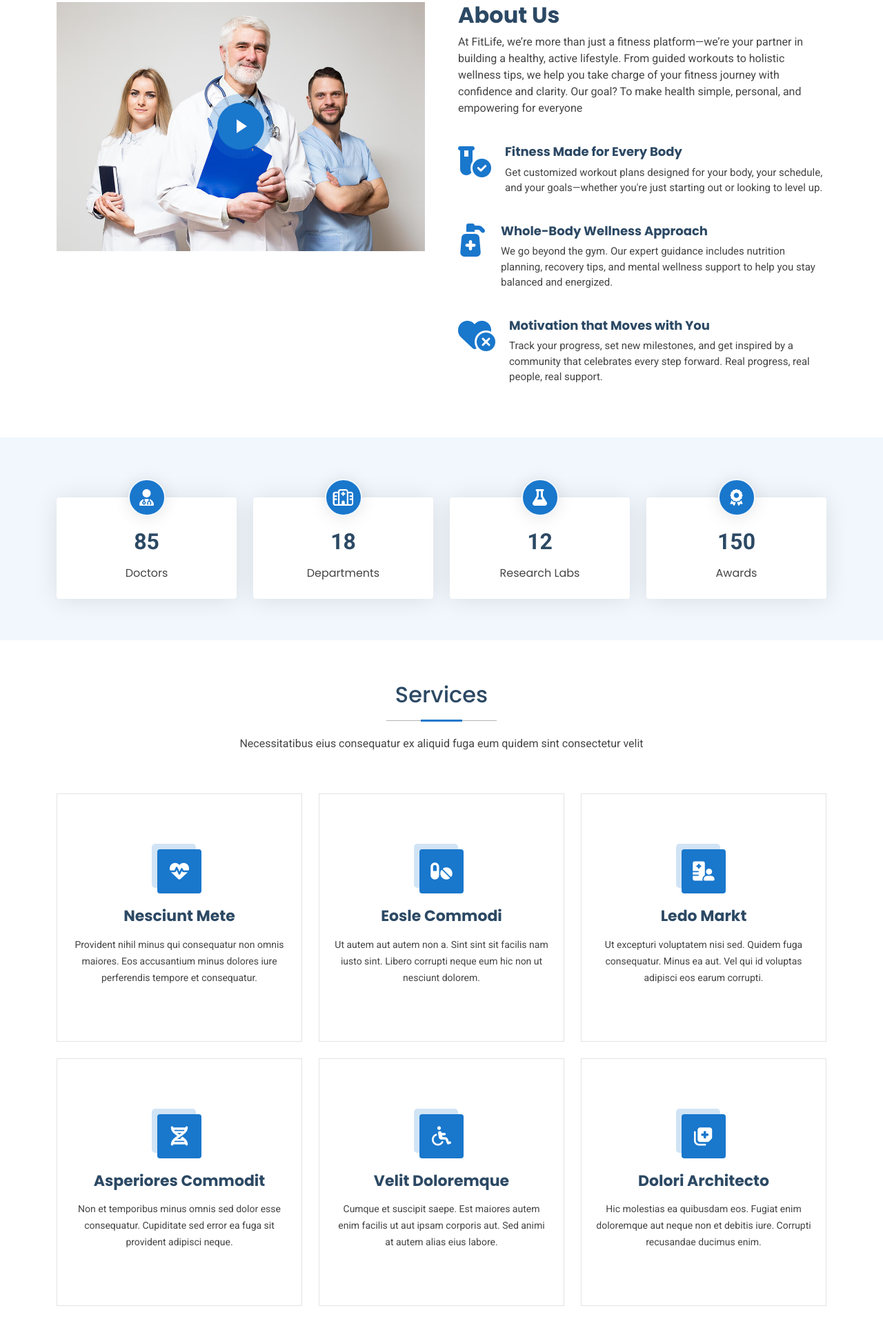
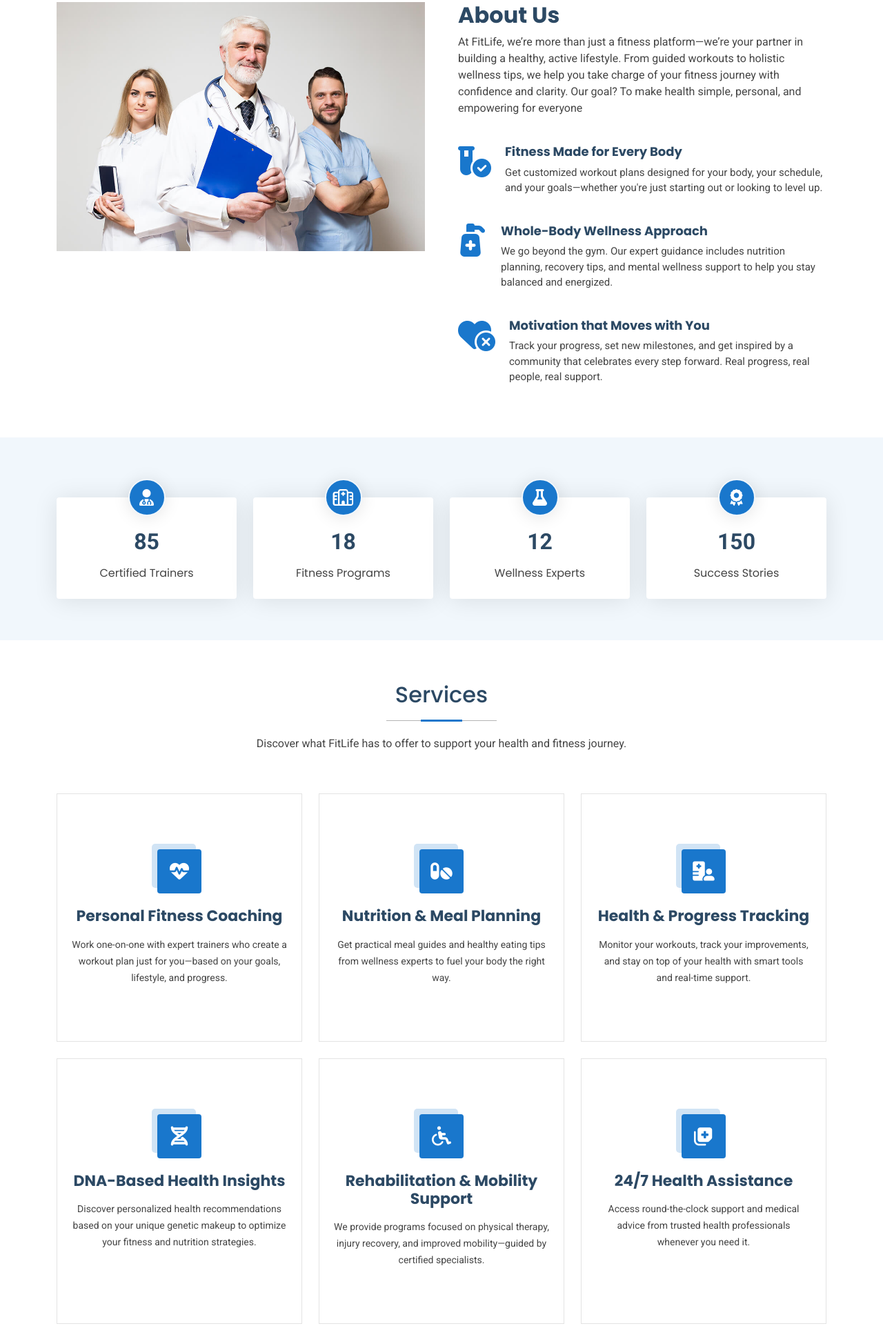
Before and after one commit to dybbcnd/Fitness_and_Health, a plain HTML site: page index.html in a window 1280 px wide. Shown: the part 895-2817 px from the top of the page at 69% size. Drawn offline with Linux system fonts and the light colour scheme.

Commit message:
modified index.html (servise)

```diff
--- a/assets/css/main.css
+++ b/assets/css/main.css
@@ -85,85 +85,6 @@ h5,
 h6 {
   color: var(--heading-color);
   font-family: var(--heading-font);
-}
-
-/* Pulsating Play Button
-------------------------------*/
-.pulsating-play-btn {
-  width: 94px;
-  height: 94px;
-  background: radial-gradient(var(--accent-color) 50%, color-mix(in srgb, var(--accent-color), transparent 75%) 52%);
-  border-radius: 50%;
-  display: block;
-  position: relative;
-  overflow: hidden;
-}
-
-.pulsating-play-btn:before {
-  content: "";
-  position: absolute;
-  width: 120px;
-  height: 120px;
-  animation-delay: 0s;
-  animation: pulsate-play-btn 2s;
-  animation-direction: forwards;
-  animation-iteration-count: infinite;
-  animation-timing-function: steps;
-  opacity: 1;
-  border-radius: 50%;
-  border: 5px solid color-mix(in srgb, var(--accent-color), transparent 30%);
-  top: -15%;
-  left: -15%;
-  background: rgba(198, 16, 0, 0);
-}
-
-.pulsating-play-btn:after {
-  content: "";
-  position: absolute;
-  left: 50%;
-  top: 50%;
-  transform: translateX(-40%) translateY(-50%);
-  width: 0;
-  height: 0;
-  border-top: 10px solid transparent;
-  border-bottom: 10px solid transparent;
-  border-left: 15px solid #fff;
-  z-index: 100;
-  transition: all 400ms cubic-bezier(0.55, 0.055, 0.675, 0.19);
-}
-
-.pulsating-play-btn:hover:before {
-  content: "";
-  position: absolute;
-  left: 50%;
-  top: 50%;
-  transform: translateX(-40%) translateY(-50%);
-  width: 0;
-  height: 0;
-  border: none;
-  border-top: 10px solid transparent;
-  border-bottom: 10px solid transparent;
-  border-left: 15px solid #fff;
-  z-index: 200;
-  animation: none;
-  border-radius: 0;
-}
-
-.pulsating-play-btn:hover:after {
-  border-left: 15px solid var(--accent-color);
-  transform: scale(20);
-}
-
-@keyframes pulsate-play-btn {
-  0% {
-    transform: scale(0.6, 0.6);
-    opacity: 1;
-  }
-
-  100% {
-    transform: scale(1, 1);
-    opacity: 0;
-  }
 }
 
 /* PHP Email Form Messages
@@ -417,62 +338,6 @@ h6 {
   .navmenu .active,
   .navmenu .active:focus {
     color: var(--nav-hover-color);
-  }
-
-  .navmenu .dropdown ul {
-    margin: 0;
-    padding: 10px 0;
-    background: var(--nav-dropdown-background-color);
-    display: block;
-    position: absolute;
-    visibility: hidden;
-    left: 14px;
-    top: 130%;
-    opacity: 0;
-    transition: 0.3s;
-    border-radius: 4px;
-    z-index: 99;
-    box-shadow: 0px 0px 30px rgba(0, 0, 0, 0.1);
-  }
-
-  .navmenu .dropdown ul li {
-    min-width: 200px;
-  }
-
-  .navmenu .dropdown ul a {
-    padding: 10px 20px;
-    font-size: 15px;
-    text-transform: none;
-    color: var(--nav-dropdown-color);
-  }
-
-  .navmenu .dropdown ul a i {
-    font-size: 12px;
-  }
-
-  .navmenu .dropdown ul a:hover,
-  .navmenu .dropdown ul .active:hover,
-  .navmenu .dropdown ul li:hover>a {
-    color: var(--nav-dropdown-hover-color);
-  }
-
-  .navmenu .dropdown:hover>ul {
-    opacity: 1;
-    top: 100%;
-    visibility: visible;
-  }
-
-  .navmenu .dropdown .dropdown ul {
-    top: 0;
-    left: -90%;
-    visibility: hidden;
-  }
-
-  .navmenu .dropdown .dropdown:hover>ul {
-    opacity: 1;
-    top: 0;
-    left: -100%;
-    visibility: visible;
   }
 }
 
--- a/index.html
+++ b/index.html
@@ -155,7 +155,6 @@ Take the first step toward a stronger, healthier you.
 
           <div class="col-lg-6 position-relative align-self-start" data-aos="fade-up" data-aos-delay="200">
             <img src="assets/img/about.jpg" class="img-fluid" alt="">
-            <a href="https://www.youtube.com/watch?v=Y7f98aduVJ8" class="glightbox pulsating-play-btn"></a>
           </div>
 
           <div class="col-lg-6 content" data-aos="fade-up" data-aos-delay="100">
@@ -205,7 +204,7 @@ Take the first step toward a stronger, healthier you.
             <i class="fa-solid fa-user-doctor"></i>
             <div class="stats-item">
               <span data-purecounter-start="0" data-purecounter-end="85" data-purecounter-duration="1" class="purecounter"></span>
-              <p>Doctors</p>
+              <p>Certified Trainers</p>
             </div>
           </div><!-- End Stats Item -->
 
@@ -213,7 +212,7 @@ Take the first step toward a stronger, healthier you.
             <i class="fa-regular fa-hospital"></i>
             <div class="stats-item">
               <span data-purecounter-start="0" data-purecounter-end="18" data-purecounter-duration="1" class="purecounter"></span>
-              <p>Departments</p>
+              <p>Fitness Programs</p>
             </div>
           </div><!-- End Stats Item -->
 
@@ -221,7 +220,7 @@ Take the first step toward a stronger, healthier you.
             <i class="fas fa-flask"></i>
             <div class="stats-item">
               <span data-purecounter-start="0" data-purecounter-end="12" data-purecounter-duration="1" class="purecounter"></span>
-              <p>Research Labs</p>
+              <p>Wellness Experts</p>
             </div>
           </div><!-- End Stats Item -->
 
@@ -229,7 +228,7 @@ Take the first step toward a stronger, healthier you.
             <i class="fas fa-award"></i>
             <div class="stats-item">
               <span data-purecounter-start="0" data-purecounter-end="150" data-purecounter-duration="1" class="purecounter"></span>
-              <p>Awards</p>
+              <p>Success Stories</p>
             </div>
           </div><!-- End Stats Item -->
 
@@ -245,7 +244,7 @@ Take the first step toward a stronger, healthier you.
       <!-- Section Title -->
       <div class="container section-title" data-aos="fade-up">
         <h2>Services</h2>
-        <p>Necessitatibus eius consequatur ex aliquid fuga eum quidem sint consectetur velit</p>
+        <p>Discover what FitLife has to offer to support your health and fitness journey.</p>
       </div><!-- End Section Title -->
 
       <div class="container">
@@ -258,9 +257,9 @@ Take the first step toward a stronger, healthier you.
                 <i class="fas fa-heartbeat"></i>
               </div>
               <a href="#" class="stretched-link">
-                <h3>Nesciunt Mete</h3>
+                <h3>Personal Fitness Coaching</h3>
               </a>
-              <p>Provident nihil minus qui consequatur non omnis maiores. Eos accusantium minus dolores iure perferendis tempore et consequatur.</p>
+              <p>Work one-on-one with expert trainers who create a workout plan just for you—based on your goals, lifestyle, and progress.</p>
             </div>
           </div><!-- End Service Item -->
 
@@ -270,9 +269,9 @@ Take the first step toward a stronger, healthier you.
                 <i class="fas fa-pills"></i>
               </div>
               <a href="#" class="stretched-link">
-                <h3>Eosle Commodi</h3>
+                <h3>Nutrition & Meal Planning</h3>
               </a>
-              <p>Ut autem aut autem non a. Sint sint sit facilis nam iusto sint. Libero corrupti neque eum hic non ut nesciunt dolorem.</p>
+              <p>Get practical meal guides and healthy eating tips from wellness experts to fuel your body the right way.</p>
             </div>
           </div><!-- End Service Item -->
 
@@ -282,9 +281,9 @@ Take the first step toward a stronger, healthier you.
                 <i class="fas fa-hospital-user"></i>
               </div>
               <a href="#" class="stretched-link">
-                <h3>Ledo Markt</h3>
+                <h3>Health & Progress Tracking</h3>
               </a>
-              <p>Ut excepturi voluptatem nisi sed. Quidem fuga consequatur. Minus ea aut. Vel qui id voluptas adipisci eos earum corrupti.</p>
+              <p>Monitor your workouts, track your improvements, and stay on top of your health with smart tools and real-time support.</p>
             </div>
           </div><!-- End Service Item -->
 
@@ -294,9 +293,9 @@ Take the first step toward a stronger, healthier you.
                 <i class="fas fa-dna"></i>
               </div>
               <a href="#" class="stretched-link">
-                <h3>Asperiores Commodit</h3>
+                <h3>DNA-Based Health Insights</h3>
               </a>
-              <p>Non et temporibus minus omnis sed dolor esse consequatur. Cupiditate sed error ea fuga sit provident adipisci neque.</p>
+              <p>Discover personalized health recommendations based on your unique genetic makeup to optimize your fitness and nutrition strategies.</p>
               <a href="#" class="stretched-link"></a>
             </div>
           </div><!-- End Service Item -->
@@ -307,9 +306,9 @@ Take the first step toward a stronger, healthier you.
                 <i class="fas fa-wheelchair"></i>
               </div>
               <a href="#" class="stretched-link">
-                <h3>Velit Doloremque</h3>
+                <h3>Rehabilitation & Mobility Support</h3>
               </a>
-              <p>Cumque et suscipit saepe. Est maiores autem enim facilis ut aut ipsam corporis aut. Sed animi at autem alias eius labore.</p>
+              <p>We provide programs focused on physical therapy, injury recovery, and improved mobility—guided by certified specialists.</p>
               <a href="#" class="stretched-link"></a>
             </div>
           </div><!-- End Service Item -->
@@ -320,9 +319,9 @@ Take the first step toward a stronger, healthier you.
                 <i class="fas fa-notes-medical"></i>
               </div>
               <a href="#" class="stretched-link">
-                <h3>Dolori Architecto</h3>
+                <h3>24/7 Health Assistance</h3>
               </a>
-              <p>Hic molestias ea quibusdam eos. Fugiat enim doloremque aut neque non et debitis iure. Corrupti recusandae ducimus enim.</p>
+              <p>Access round-the-clock support and medical advice from trusted health professionals whenever you need it.</p>
               <a href="#" class="stretched-link"></a>
             </div>
           </div><!-- End Service Item -->
```
